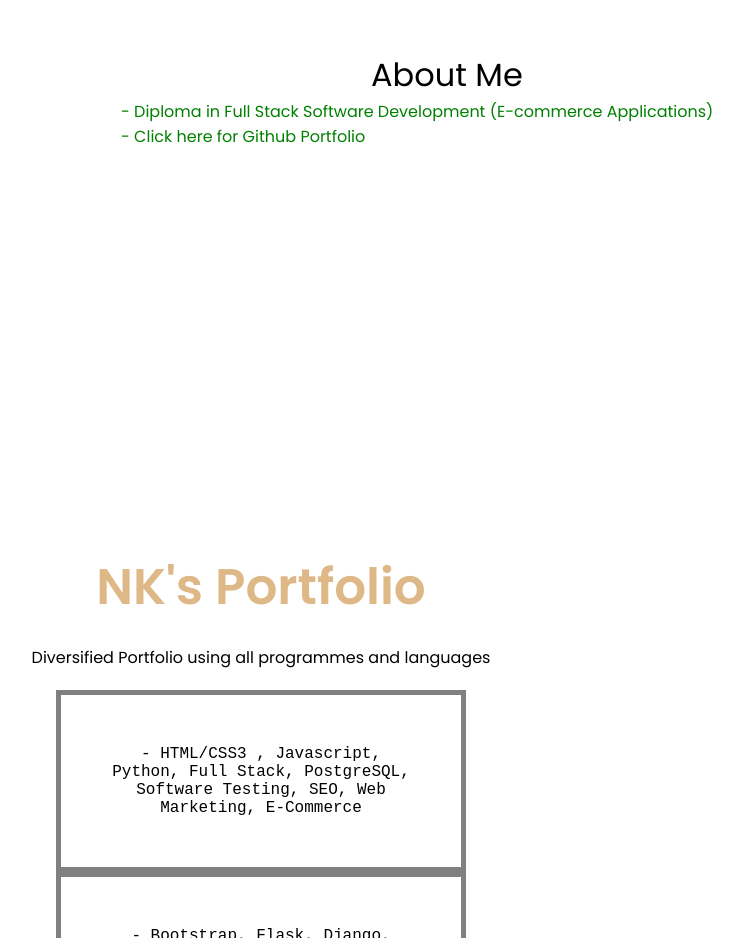
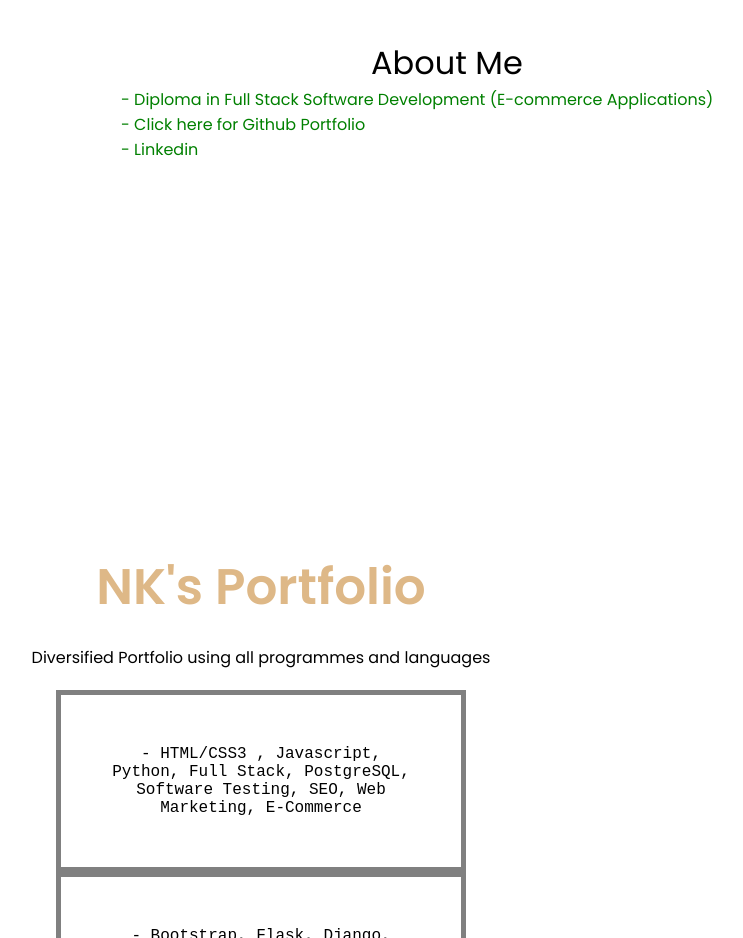
Before and after one commit to nikhilkalhan92/React-Portfolio, a React (Create React App) app in the folder nik-portfolio/: page / in a window 1280 px wide. Shown: the part 1100-2038 px from the top of the page, without its empty margins (379-1122 px from the left). Built offline with nearby package versions, Linux system fonts and the light colour scheme.

Commit message:
added linkedin page

```diff
--- a/nik-portfolio/src/components/about/About.jsx
+++ b/nik-portfolio/src/components/about/About.jsx
@@ -12,6 +12,12 @@ const About = () => {
 
 
 
+                    <a href="https://www.linkedin.com/in/nikhilkalhan/" target="blank"> - Linkedin</a>
+
+
+
+
+
                 </div>
 
         </div>
```
